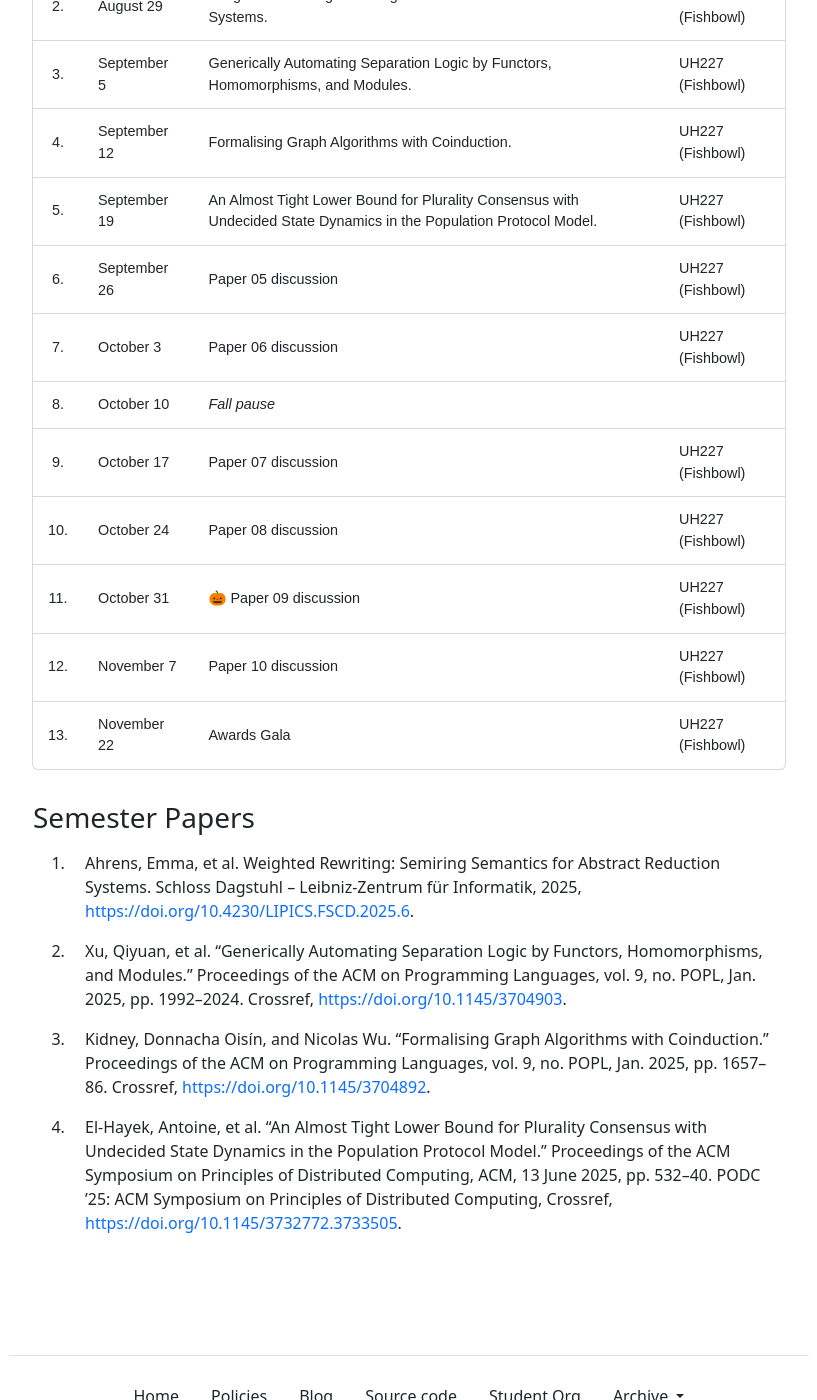
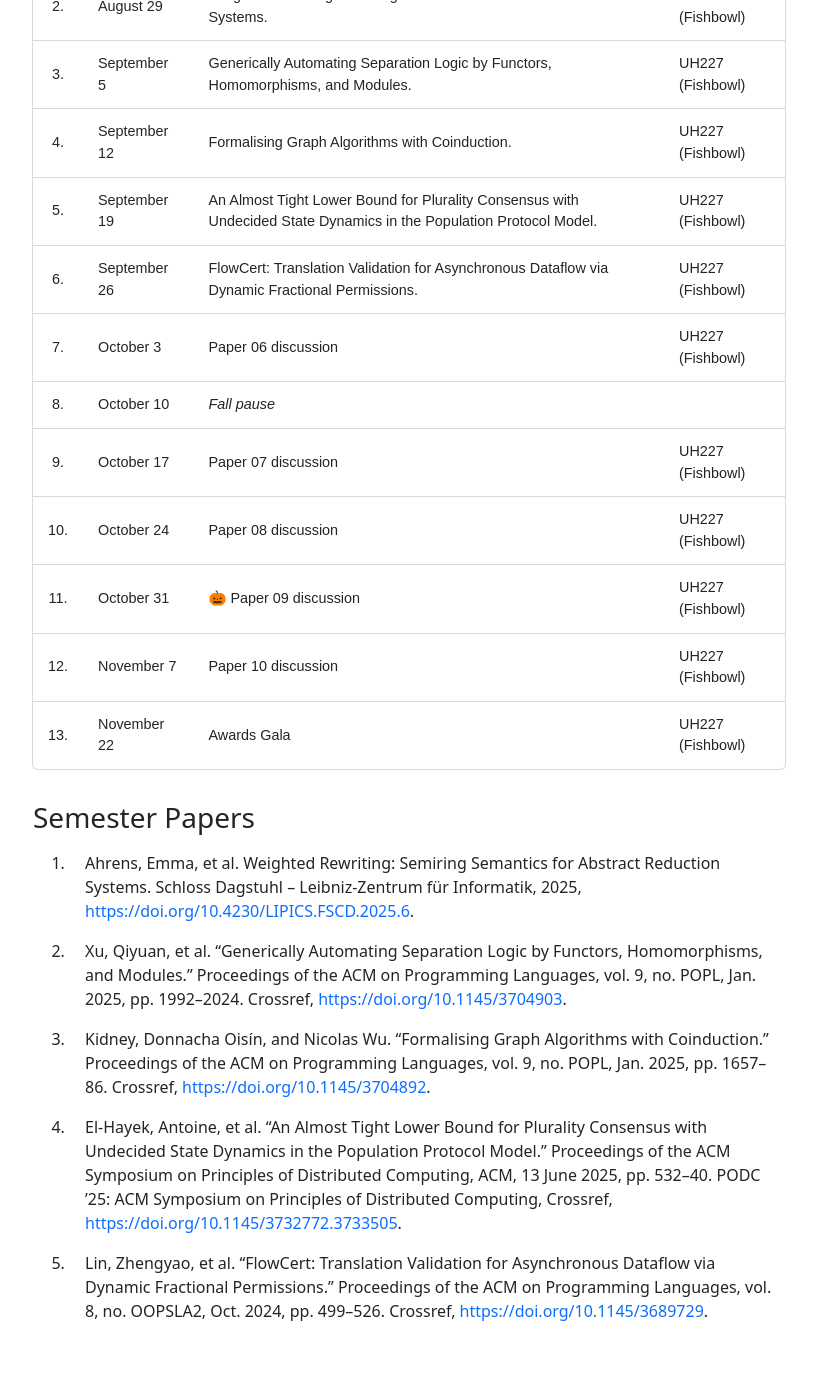
Before and after one commit to the-au-forml-lab/plgroup, a Jekyll site: the page built from docs/index.md, in a window 1280 px wide and 1400 px high, scrolled down 848 px. Shown: the whole window, without its empty margins (231-1048 px from the left). Built offline with Jekyll 4.4.1, drawn with Linux system fonts in a browser that asks for light colours.

Commit message:
[create-pull-request] automated change

```diff
--- a/data/history.txt
+++ b/data/history.txt
@@ -51,3 +51,4 @@
 10.1145/3704903
 10.1145/3704892
 10.1145/3732772.3733505
+10.1145/3689729
--- a/docs/index.md
+++ b/docs/index.md
@@ -35,7 +35,7 @@ organization.
 | 3.  | September 5  | Generically Automating Separation Logic by Functors, Homomorphisms, and Modules.    | UH227 (Fishbowl) |
 | 4.  | September 12 | Formalising Graph Algorithms with Coinduction.    | UH227 (Fishbowl) |
 | 5.  | September 19 | An Almost Tight Lower Bound for Plurality Consensus with Undecided State Dynamics in the Population Protocol Model.    | UH227 (Fishbowl) |
-| 6.  | September 26 | Paper 05 discussion    | UH227 (Fishbowl) |
+| 6.  | September 26 | FlowCert: Translation Validation for Asynchronous Dataflow via Dynamic Fractional Permissions.    | UH227 (Fishbowl) |
 | 7.  | October 3    | Paper 06 discussion    | UH227 (Fishbowl) |
 | 8.  | October 10   | _Fall pause_           |                  |
 | 9.  | October 17   | Paper 07 discussion    | UH227 (Fishbowl) |
--- a/docs/papers.md
+++ b/docs/papers.md
@@ -2,3 +2,4 @@
 1. Xu, Qiyuan, et al. “Generically Automating Separation Logic by Functors, Homomorphisms, and Modules.” Proceedings of the ACM on Programming Languages, vol. 9, no. POPL, Jan. 2025, pp. 1992–2024. Crossref, <https://doi.org/10.1145/3704903>.
 1. Kidney, Donnacha Oisín, and Nicolas Wu. “Formalising Graph Algorithms with Coinduction.” Proceedings of the ACM on Programming Languages, vol. 9, no. POPL, Jan. 2025, pp. 1657–86. Crossref, <https://doi.org/10.1145/3704892>.
 1. El-Hayek, Antoine, et al. “An Almost Tight Lower Bound for Plurality Consensus with Undecided State Dynamics in the Population Protocol Model.” Proceedings of the ACM Symposium on Principles of Distributed Computing, ACM, 13 June 2025, pp. 532–40. PODC ’25: ACM Symposium on Principles of Distributed Computing, Crossref, <https://doi.org/10.1145/3732772.3733505>.
+1. Lin, Zhengyao, et al. “FlowCert: Translation Validation for Asynchronous Dataflow via Dynamic Fractional Permissions.” Proceedings of the ACM on Programming Languages, vol. 8, no. OOPSLA2, Oct. 2024, pp. 499–526. Crossref, <https://doi.org/10.1145/3689729>.
```
